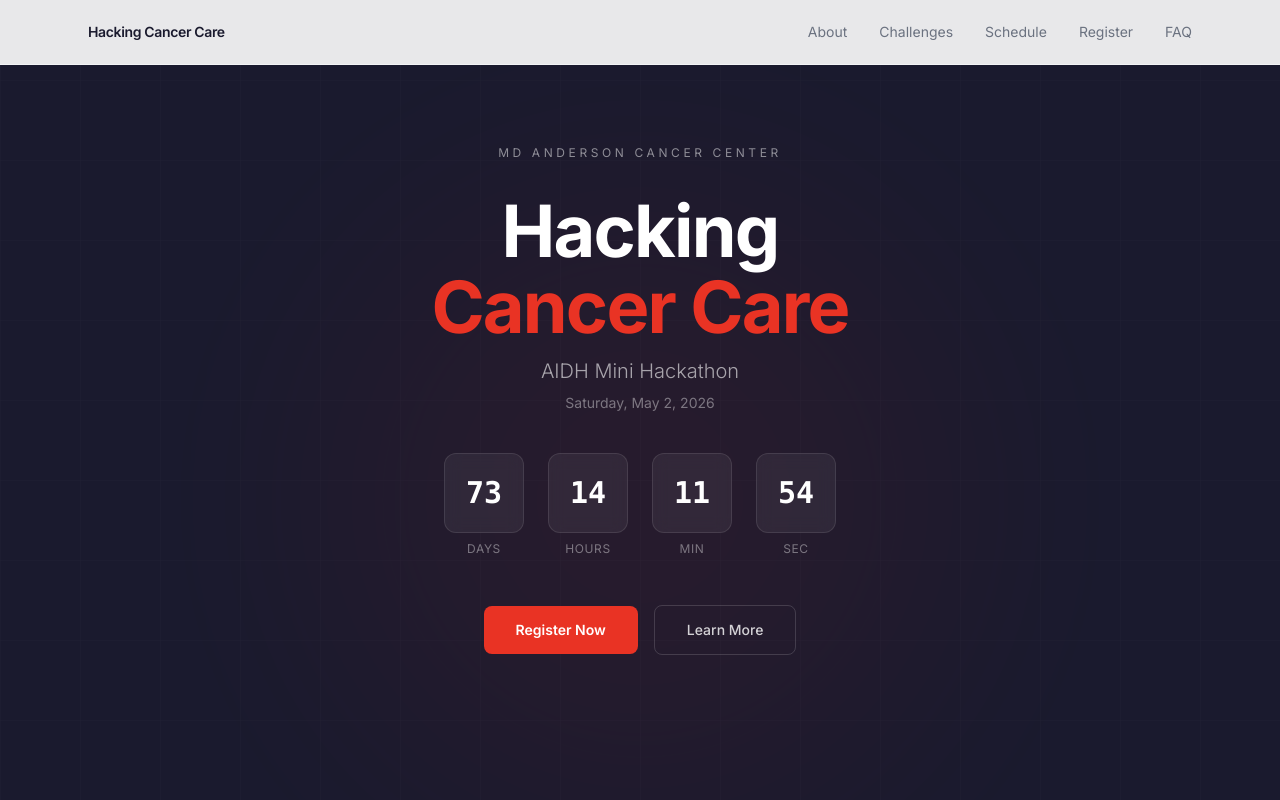
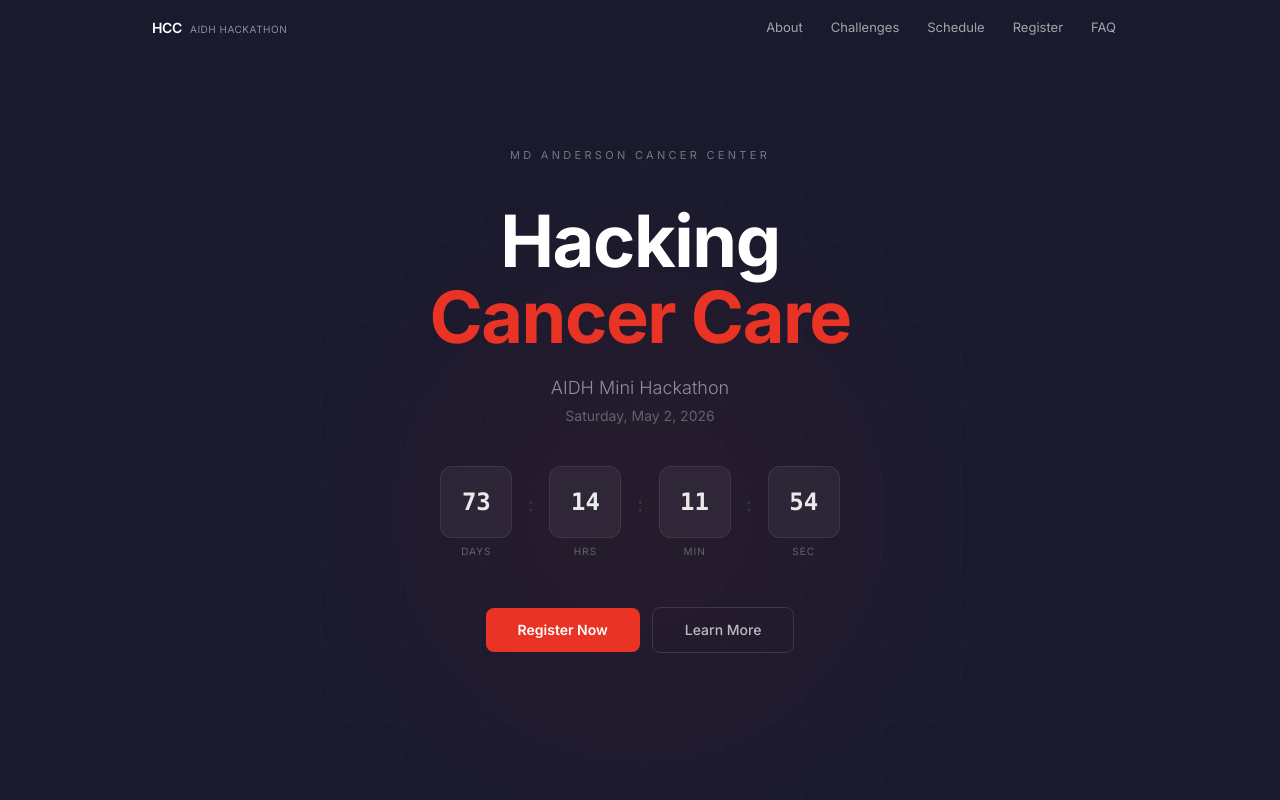
Before and after one commit to kabsam549-bot/hacking-cancer-care, a Next.js app: page / in a window 1280 px wide. Shown: the top 800 px of the page. Built offline with nearby package versions, Linux system fonts and the light colour scheme.

Commit message:
v5: Refined nav + hero alignment
Nav: transparent on hero, frosted glass on scroll, pill-style active states
Hero: tighter text block, centered max-w-2xl, colon separators in countdown
Fixed visual misalignment between nav and hero text

```diff
--- a/src/components/Hero.tsx
+++ b/src/components/Hero.tsx
@@ -33,9 +33,9 @@ export default function Hero() {
   return (
     <section
       id="hero"
-      className="relative min-h-screen flex items-center justify-center bg-[var(--color-navy)] text-white overflow-hidden"
+      className="relative min-h-screen flex flex-col items-center justify-center bg-[var(--color-navy)] text-white overflow-hidden px-6"
     >
-      {/* Subtle grid pattern */}
+      {/* Subtle grid */}
       <div
         className="absolute inset-0 opacity-[0.03]"
         style={{
@@ -45,56 +45,66 @@ export default function Hero() {
         }}
       />
 
-      {/* Red accent glow */}
-      <div className="absolute top-1/4 left-1/2 -translate-x-1/2 w-[600px] h-[600px] bg-[var(--color-accent)] opacity-[0.06] rounded-full blur-[120px]" />
+      {/* Red glow */}
+      <div className="absolute top-1/3 left-1/2 -translate-x-1/2 w-[500px] h-[500px] bg-[var(--color-accent)] opacity-[0.05] rounded-full blur-[100px]" />
 
-      <div className="relative z-10 max-w-3xl mx-auto px-6 text-center">
-        <p className="text-xs uppercase tracking-[0.3em] text-white/50 mb-8">
+      <div className="relative z-10 w-full max-w-2xl mx-auto text-center">
+        <p className="text-[11px] uppercase tracking-[0.3em] text-white/40 mb-10">
           MD Anderson Cancer Center
         </p>
-        <h1 className="text-5xl sm:text-6xl md:text-7xl font-bold tracking-tight leading-[1.05] mb-3">
+
+        <h1 className="text-[3.25rem] sm:text-6xl md:text-7xl font-bold tracking-[-0.02em] leading-[1.05]">
           Hacking
-          <br />
-          <span className="text-[var(--color-accent)]">Cancer Care</span>
         </h1>
-        <p className="text-lg sm:text-xl text-white/60 font-light mb-2">
+        <h1 className="text-[3.25rem] sm:text-6xl md:text-7xl font-bold tracking-[-0.02em] leading-[1.05] text-[var(--color-accent)]">
+          Cancer Care
+        </h1>
+
+        <div className="mt-5 mb-10">
+          <p className="text-base sm:text-lg text-white/50 font-light">
             AIDH Mini Hackathon
           </p>
-        <p className="text-sm text-white/40 mb-10">
+          <p className="text-sm text-white/30 mt-1">
             Saturday, May 2, 2026
           </p>
+        </div>
 
         {/* Countdown */}
-        <div className="flex items-center justify-center gap-3 sm:gap-6 mb-12">
+        <div className="inline-flex items-center gap-2 sm:gap-4 mb-12">
           {[
             { value: days, label: "Days" },
-            { value: hours, label: "Hours" },
+            { value: hours, label: "Hrs" },
             { value: minutes, label: "Min" },
             { value: seconds, label: "Sec" },
-          ].map((unit) => (
-            <div key={unit.label} className="text-center">
-              <div className="w-16 sm:w-20 h-16 sm:h-20 bg-white/[0.06] backdrop-blur-sm border border-white/10 rounded-xl flex items-center justify-center">
-                <span className="text-2xl sm:text-3xl font-bold font-mono tabular-nums">
+          ].map((unit, i) => (
+            <div key={unit.label} className="flex items-center gap-2 sm:gap-4">
+              <div className="text-center">
+                <div className="w-14 sm:w-[4.5rem] h-14 sm:h-[4.5rem] bg-white/[0.05] border border-white/[0.08] rounded-xl flex items-center justify-center">
+                  <span className="text-xl sm:text-2xl font-semibold font-mono tabular-nums text-white/90">
                     {String(unit.value).padStart(2, "0")}
                   </span>
                 </div>
-              <span className="text-[10px] sm:text-xs uppercase tracking-wider text-white/40 mt-2 block">
+                <span className="text-[9px] sm:text-[10px] uppercase tracking-widest text-white/30 mt-1.5 block">
                   {unit.label}
                 </span>
+              </div>
+              {i < 3 && (
+                <span className="text-white/20 text-lg font-light mb-4">:</span>
+              )}
             </div>
           ))}
         </div>
 
-        <div className="flex flex-col sm:flex-row items-center justify-center gap-4">
+        <div className="flex flex-col sm:flex-row items-center justify-center gap-3">
           <a
             href="#register"
-            className="px-8 py-3.5 bg-[var(--color-accent)] text-white font-semibold text-sm rounded-lg hover:bg-[var(--color-accent-light)] transition-colors"
+            className="w-full sm:w-auto px-8 py-3 bg-[var(--color-accent)] text-white font-semibold text-sm rounded-lg hover:brightness-110 transition-all"
           >
             Register Now
           </a>
           <a
             href="#about"
-            className="px-8 py-3.5 border border-white/15 text-white/80 font-medium text-sm rounded-lg hover:bg-white/5 transition-colors"
+            className="w-full sm:w-auto px-8 py-3 border border-white/12 text-white/70 font-medium text-sm rounded-lg hover:bg-white/5 transition-all"
           >
             Learn More
           </a>
--- a/src/components/Nav.tsx
+++ b/src/components/Nav.tsx
@@ -1,6 +1,6 @@
 "use client";
 
-import { useState } from "react";
+import { useState, useEffect } from "react";
 
 const links = [
   { id: "about", label: "About" },
@@ -12,45 +12,75 @@ const links = [
 
 export default function Nav({ activeSection }: { activeSection: string }) {
   const [open, setOpen] = useState(false);
+  const [scrolled, setScrolled] = useState(false);
+
+  useEffect(() => {
+    const onScroll = () => setScrolled(window.scrollY > 50);
+    window.addEventListener("scroll", onScroll, { passive: true });
+    return () => window.removeEventListener("scroll", onScroll);
+  }, []);
+
+  const isHero = activeSection === "hero";
 
   return (
-    <nav className="fixed top-0 left-0 right-0 z-50 bg-white/90 backdrop-blur-md border-b border-gray-100">
-      <div className="max-w-6xl mx-auto px-6 h-16 flex items-center justify-between">
+    <nav
+      className="fixed top-0 left-0 right-0 z-50 transition-all duration-300"
+      style={{
+        background: scrolled ? "rgba(255,255,255,0.92)" : "transparent",
+        backdropFilter: scrolled ? "blur(12px)" : "none",
+        borderBottom: scrolled ? "1px solid rgba(0,0,0,0.06)" : "1px solid transparent",
+      }}
+    >
+      <div className="max-w-5xl mx-auto px-6 h-14 flex items-center justify-between">
         <a
           href="#hero"
-          className="text-sm font-semibold tracking-tight text-[var(--color-navy)]"
+          className={`text-sm font-semibold tracking-tight transition-colors duration-300 ${
+            isHero && !scrolled ? "text-white" : "text-[var(--color-navy)]"
+          }`}
         >
-          Hacking Cancer Care
+          HCC
+          <span className="hidden sm:inline text-[10px] font-normal tracking-wider uppercase ml-2 opacity-50">
+            AIDH Hackathon
+          </span>
         </a>
 
         {/* Desktop */}
-        <div className="hidden md:flex items-center gap-8">
-          {links.map((l) => (
+        <div className="hidden md:flex items-center gap-1">
+          {links.map((l) => {
+            const isActive = activeSection === l.id;
+            return (
               <a
                 key={l.id}
                 href={`#${l.id}`}
-              className={`text-sm transition-colors ${
-                activeSection === l.id
-                  ? "text-[var(--color-accent)] font-medium"
-                  : "text-[var(--color-text-muted)] hover:text-[var(--color-text)]"
+                className={`px-3 py-1.5 rounded-lg text-[13px] transition-all duration-200 ${
+                  isActive
+                    ? scrolled
+                      ? "bg-[var(--color-navy)] text-white font-medium"
+                      : "bg-white/15 text-white font-medium"
+                    : isHero && !scrolled
+                    ? "text-white/60 hover:text-white hover:bg-white/10"
+                    : "text-[var(--color-text-muted)] hover:text-[var(--color-text)] hover:bg-gray-100"
                 }`}
               >
                 {l.label}
               </a>
-          ))}
+            );
+          })}
         </div>
 
         {/* Mobile hamburger */}
         <button
           onClick={() => setOpen(!open)}
-          className="md:hidden p-2 text-[var(--color-navy)]"
+          className={`md:hidden p-2 transition-colors ${
+            isHero && !scrolled ? "text-white" : "text-[var(--color-navy)]"
+          }`}
           aria-label="Toggle menu"
         >
-          <svg width="24" height="24" viewBox="0 0 24 24" fill="none" stroke="currentColor" strokeWidth="2">
+          <svg width="20" height="20" viewBox="0 0 24 24" fill="none" stroke="currentColor" strokeWidth="2">
             {open ? (
               <path d="M6 6l12 12M6 18L18 6" />
             ) : (
-              <path d="M4 6h16M4 12h16M4 18h16" />
+              <path d="M4 7h16M4 12h16M4 17h16" />
             )}
           </svg>
         </button>
@@ -58,13 +88,23 @@ export default function Nav({ activeSection }: { activeSection: string }) {
 
       {/* Mobile menu */}
       {open && (
-        <div className="md:hidden bg-white border-t border-gray-100 px-6 py-4 space-y-3">
+        <div
+          className="md:hidden px-6 py-3 space-y-1"
+          style={{
+            background: scrolled ? "rgba(255,255,255,0.95)" : "rgba(26,26,46,0.95)",
+            backdropFilter: "blur(12px)",
+          }}
+        >
           {links.map((l) => (
             <a
               key={l.id}
               href={`#${l.id}`}
               onClick={() => setOpen(false)}
-              className="block text-sm text-[var(--color-text-muted)] hover:text-[var(--color-text)]"
+              className={`block px-3 py-2 rounded-lg text-sm transition-colors ${
+                scrolled
+                  ? "text-[var(--color-text-muted)] hover:bg-gray-100 hover:text-[var(--color-text)]"
+                  : "text-white/70 hover:bg-white/10 hover:text-white"
+              }`}
             >
               {l.label}
             </a>
```
Lines whose indentation alone changed are shown as unchanged.
